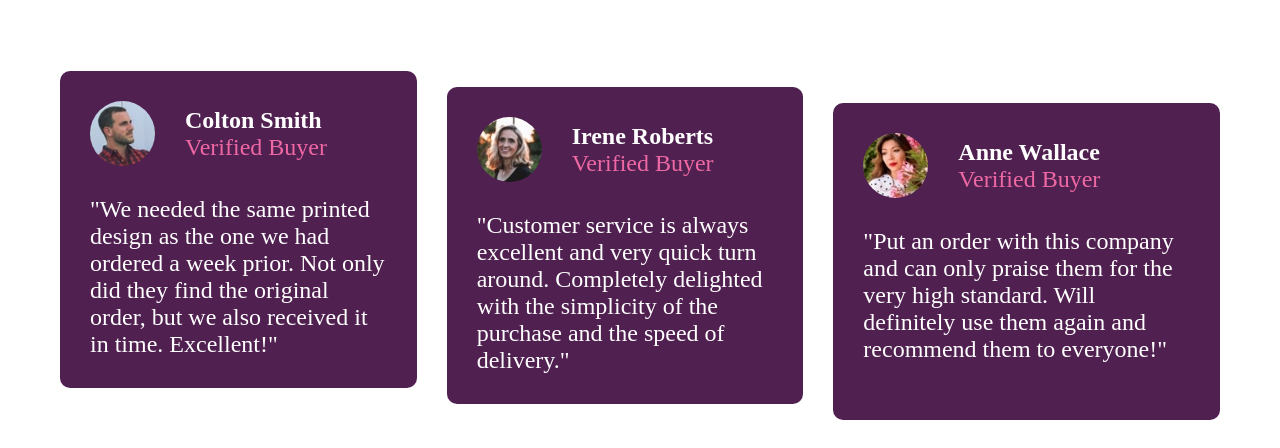
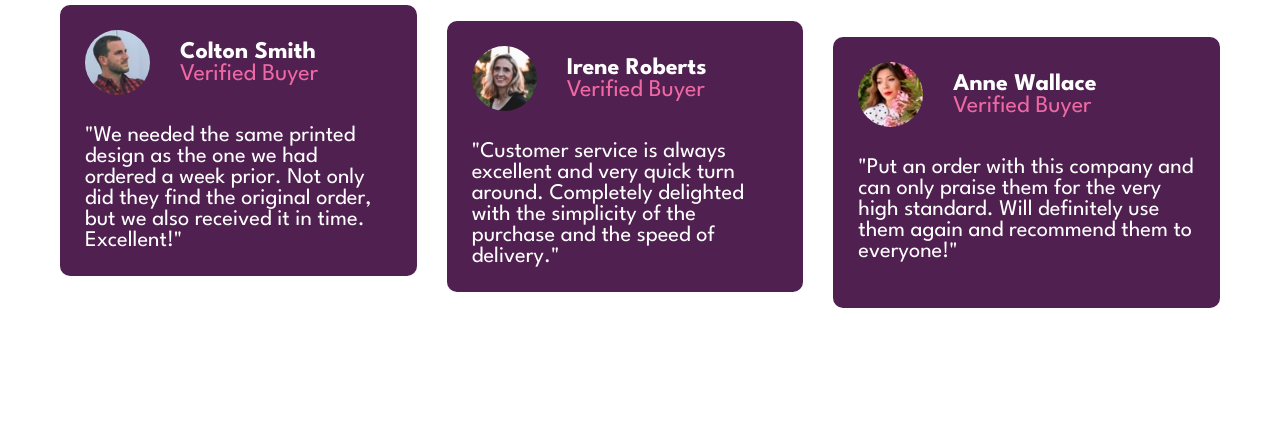
Before and after one commit to Jey223/social-proof-section-master, a plain HTML site: page index.html in a window 1280 px wide. Shown: the part 417-865 px from the top of the page. After the commit the page ends 800 px from the top, so only its background shows below. Drawn offline with Linux system fonts and the light colour scheme.

Commit message:
changes made on the font

```diff
--- a/css/app.css
+++ b/css/app.css
@@ -1,3 +1,5 @@
+@import url('https://fonts.googleapis.com/css2?family=League+Spartan:wght@400;500;700&display=swap');
+
 :root{
     --Primary-very-dark-magenta: hsl(300, 43%, 22%);
     --primary-soft-pink: hsl(333, 80%, 67%);
@@ -27,6 +29,7 @@ body{
     background-color: var(--primary-white );
     padding: 0;
     margin: 0;
+    font-family: 'League Spartan', sans-serif;
 }
 
 .container{
@@ -94,7 +97,6 @@ body{
 .feedback{
     padding-top: 20px;
     text-align: left;
-    font-size: 1.1rem;
     color: var(--primary-white);
 }
 
@@ -145,7 +147,7 @@ body{
     }
     .feedback{
         padding-top: 40px;
-        font-size: 1.5rem;
+        font-size: 1.4rem;
     }
 }
 
@@ -212,7 +214,7 @@ body{
         position: relative;
     }
     .profile{
-        max-height: 200px ;
+        max-height: 150px ;
         margin-bottom: 0px;
         margin-right: 30px;
         padding: 25px;
@@ -235,7 +237,7 @@ body{
     }
     .feedback{
         padding-top: 20px;
-        font-size: 1.2rem;
+        font-size: 0.9rem;
     }
     .prof3{
         margin-right: 0px;
@@ -275,8 +277,7 @@ body{
         margin-top: 0px;
     }
     .profile{
-        max-height: 300px ;
-        padding: 30px;
+        max-height: 250px ;
     }
     .info-profile{
         height: 65px;
@@ -290,6 +291,6 @@ body{
 
     .feedback{
         padding-top: 30px;
-        font-size: 1.5rem;
+        font-size: 1.4rem;
     }
 }
```
